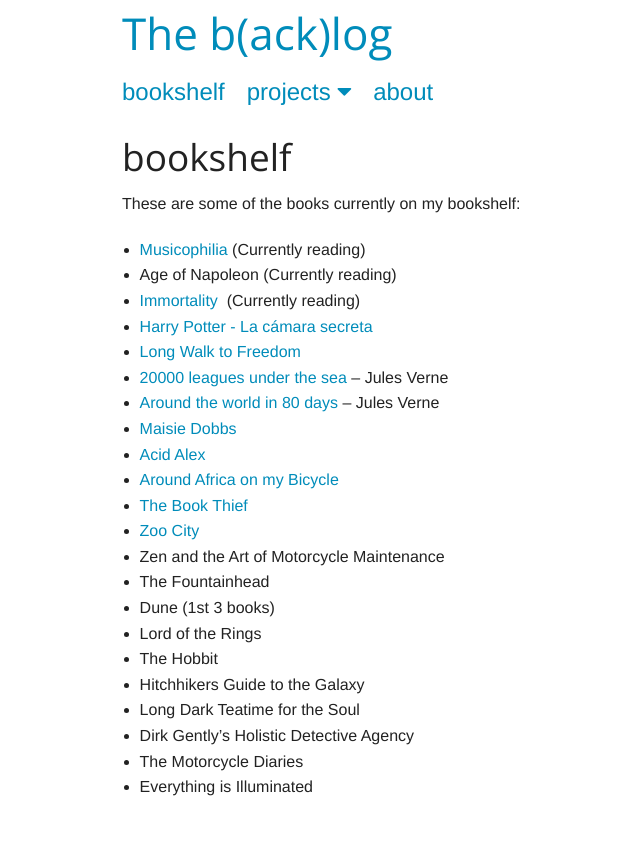
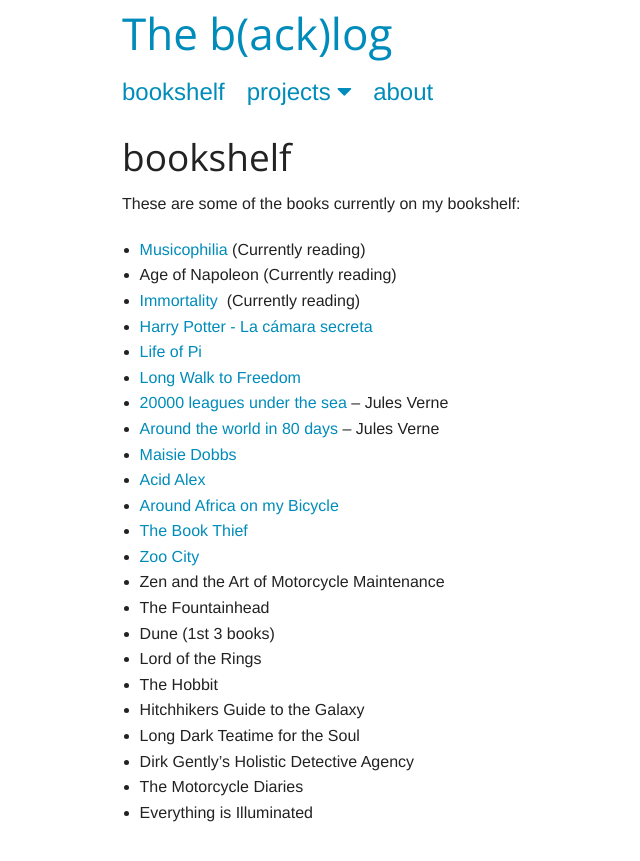
Before and after one commit to dirkcuys/thebacklog, a Jekyll site: the page built from bookshelf/index.md, in a window 1280 px wide. Shown: the top 861 px of the page, without its empty margins (33-673 px from the left). Built offline with Jekyll 4.4.1, drawn with Linux system fonts in a browser that asks for light colours; nearby versions of some CDN libraries; Markdown is read by kramdown in place of the engine named in the settings.

Commit message:
Add life of Pi

```diff
--- a/bookshelf/index.md
+++ b/bookshelf/index.md
@@ -9,6 +9,7 @@
 *   Age of Napoleon (Currently reading)
 *   [Immortality][3]  (Currently reading)
 *   [Harry Potter - La cámara secreta](https://es.wikipedia.org/wiki/Harry_Potter_y_la_c%C3%A1mara_secreta)
+*   [Life of Pi](https://en.wikipedia.org/wiki/Life_of_Pi)
 *   [Long Walk to Freedom][2]
 *   [20000 leagues under the sea][4] &#8211; Jules Verne
 *   [Around the world in 80 days][5] &#8211; Jules Verne
```
